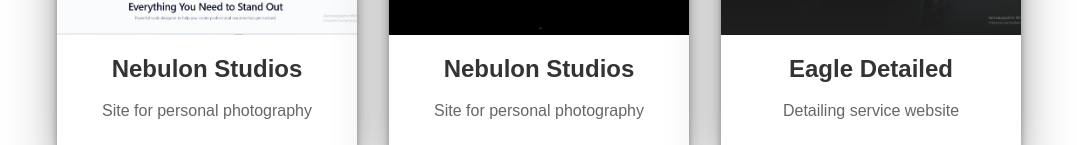
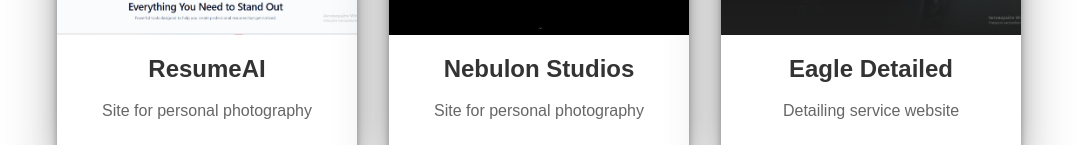
Before and after one commit to StanislavKamenov/Personal-Portfolio, a React (Create React App) app: page / in a window 1280 px wide. Shown: the part 2097-2242 px from the top of the page, without its empty margins (101-1178 px from the left). Built offline with nearby package versions, Linux system fonts and the light colour scheme.

Commit message:
fix(work): Update project title from 'Nebulon Studios' to 'ResumeAI' in Work component

```diff
--- a/src/container/Work/Work.jsx
+++ b/src/container/Work/Work.jsx
@@ -20,7 +20,7 @@ function Work() {
     {
       id: 1,
       image: images.ResumeAI,
-      title: 'Nebulon Studios',
+      title: 'ResumeAI',
       description: 'Site for personal photography',
       view: 'https://resumeai-rosy.vercel.app/',
     },
```
